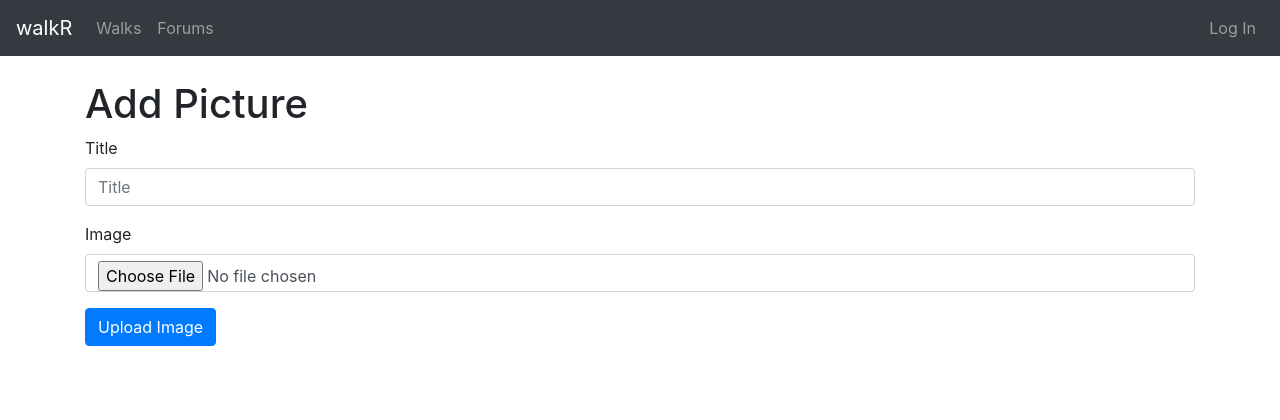
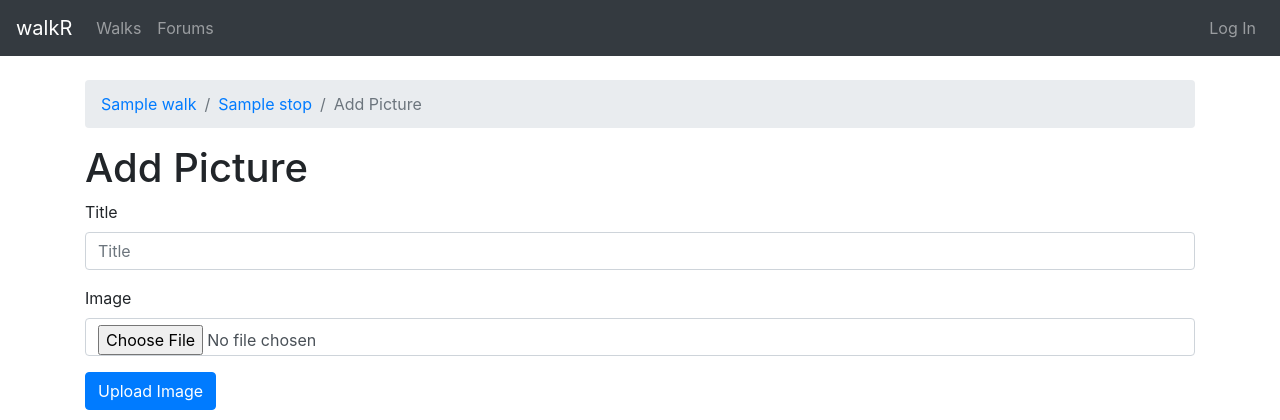
Before and after one commit to yashkir/walkr, a Django app: page /walks/1/stop/1/add_photo/ in a window 1280 px wide. Shown: the top 420 px of the page. Run offline with Django 3.2, Linux system fonts and the light colour scheme; tables that the repository leaves empty hold one stand-in row (values such as "Sample post"); some libraries are stand-ins or nearby versions.

Commit message:
Add breadcrumb to add_picture page

```diff
--- a/walks/templates/add_picture.html
+++ b/walks/templates/add_picture.html
@@ -3,9 +3,22 @@
 Add Picture
 {% endblock %}
 {% block content %}
+{% load bootstrap4 %}
 
-{% load bootstrap4 %}
+<div>
+  <nav aria-label="breadcrumb">
+      <ol class="breadcrumb">
+        <li class="breadcrumb-item"><a href="{% url 'walk_detail' walk_id%}">{{walk_title}}</a></li>
+        <li class="breadcrumb-item"><a href="{% url 'stop_detail' walk_id stop_id%}">{{stop_title}}</a></li>
+        <li class="breadcrumb-item active">
+          Add Picture
+        </li>
+      </ol>
+    </nav>
+</div>
+
 <h1>Add Picture</h1>
+
 <form method="post" enctype="multipart/form-data">
     {% csrf_token %}
     {% bootstrap_form form %}
```
